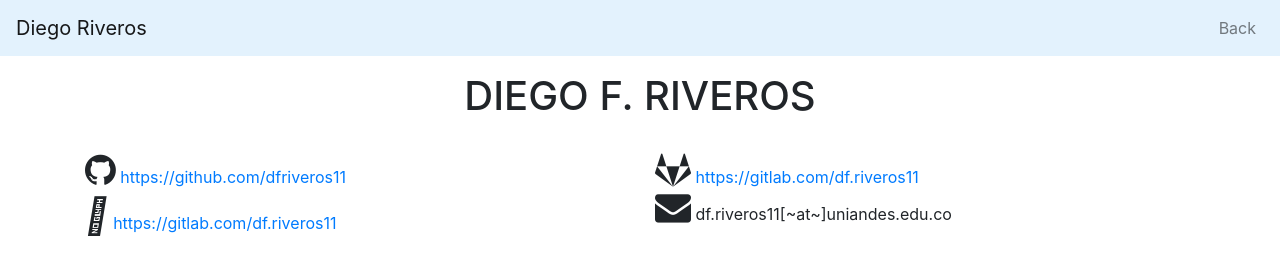
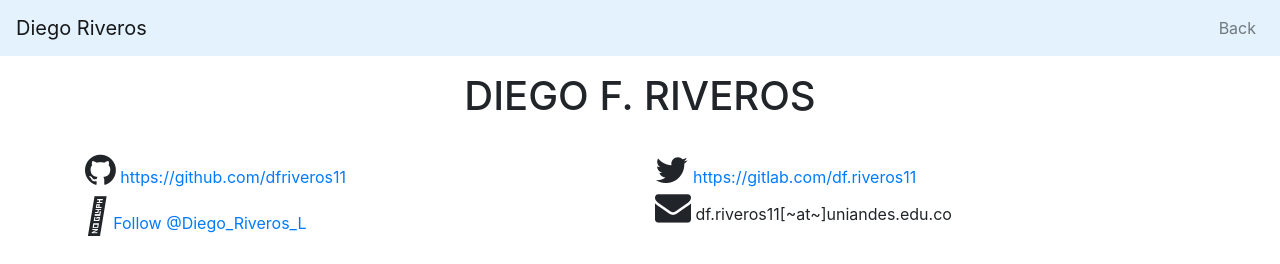
Before and after one commit to dfriveros11/DiegoRiveros, a website: page cv.html in a window 1280 px wide. Shown: the top 264 px of the page. Drawn offline with nearby package versions, Linux system fonts and the light colour scheme.

Commit message:
Update cv.html

```diff
--- a/cv.html
+++ b/cv.html
@@ -68,7 +68,7 @@
           >
         </div>
         <div class="col-md-6">
-          <i class="fa fa-gitlab" style="font-size:36px"></i>
+          <i class="fa fa-twitter" aria-hidden="true" style="font-size:36px"></i>
           <a class="icon" href="https://gitlab.com/df.riveros11"
             >https://gitlab.com/df.riveros11</a
           >
@@ -78,8 +78,8 @@
       <div class="row">
         <div class="col-md-6">
           <i class="fab fa-twitter" style="font-size:36px"></i>
-          <a class="icon" href="https://twitter.com/DiegoRi85574758"
-            >https://gitlab.com/df.riveros11</a
+          <a class="icon" href="https://twitter.com/Diego_Riveros_L"
+            >Follow @Diego_Riveros_L</a
           >
         </div>
         <div class="col-md-6">
```
